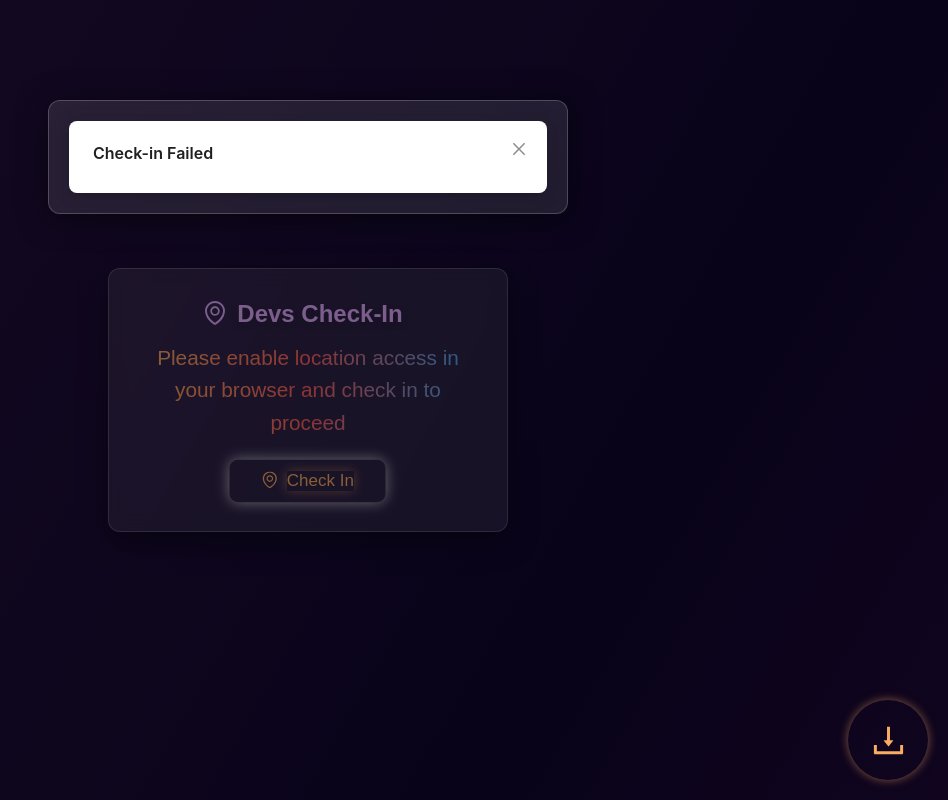
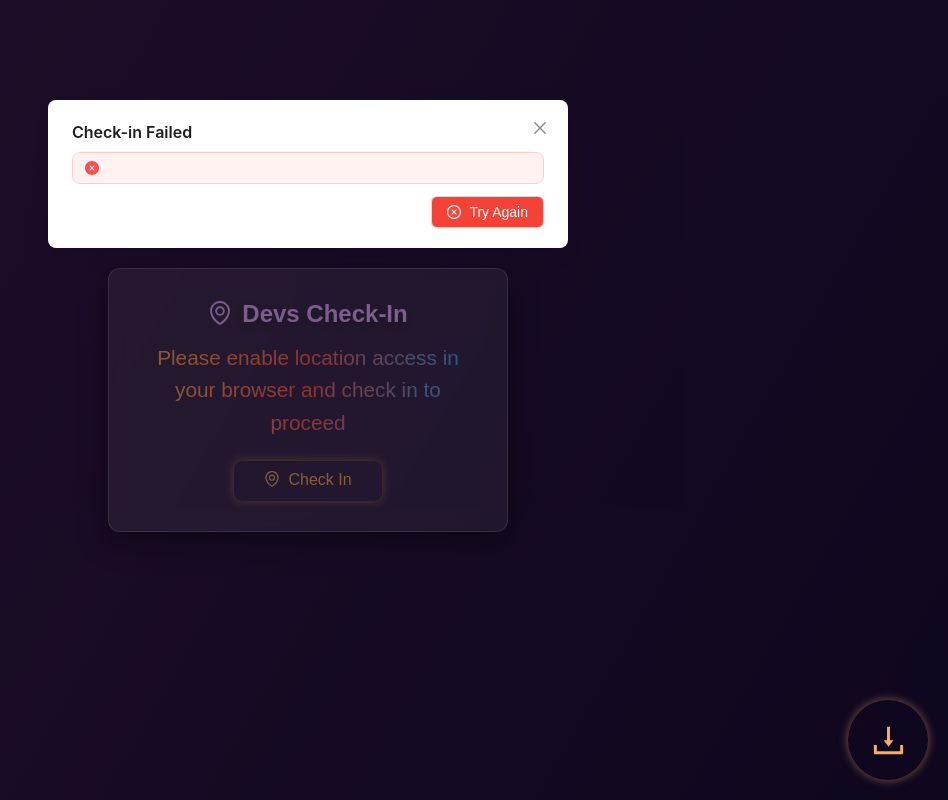
Before and after one commit to Cedarich/Devs, a React (Create React App) app: page / in a window 1280 px wide. Both pictures are taken after a click on the button "Check In". Shown: the whole page, without its empty margins (332-1280 px from the left). Built offline with nearby package versions, Linux system fonts and the light colour scheme; no server answers.

Commit message:
coordinate

```diff
--- a/src/component/LocationCheckn.jsx
+++ b/src/component/LocationCheckn.jsx
@@ -13,8 +13,8 @@ const LocationCheckIn = () => {
   const [checkInStatus, setCheckInStatus] = useState(null);
   const [errorMessage, setErrorMessage] = useState("");
 
-  const targetLocation = { lat: 10.504599, lng: 7.431029 };
-  const maxDistance = 900000;
+  const targetLocation = { lat: 6.5243793, lng: 3.3792057 }; // target location (latitude, longitude)
+  const maxDistance = 10000; // meters
 
   const generateToken = () => {
     return Math.random().toString(36).substr(2);
@@ -33,7 +33,7 @@ const LocationCheckIn = () => {
   };
 
   const calculateDistance = (lat1, lon1, lat2, lon2) => {
-    const R = 6371e3;
+    const R = 6371e3; // Earth's radius in meters
     const φ1 = (lat1 * Math.PI) / 180;
     const φ2 = (lat2 * Math.PI) / 180;
     const Δφ = ((lat2 - lat1) * Math.PI) / 180;
@@ -44,7 +44,7 @@ const LocationCheckIn = () => {
       Math.cos(φ1) * Math.cos(φ2) * Math.sin(Δλ / 2) * Math.sin(Δλ / 2);
     const c = 2 * Math.atan2(Math.sqrt(a), Math.sqrt(1 - a));
 
-    return R * c;
+    return R * c; // in meters
   };
 
   const checkLocation = () => {
@@ -58,12 +58,19 @@ const LocationCheckIn = () => {
           const userLat = position.coords.latitude;
           const userLng = position.coords.longitude;
 
+          // Log current location for debugging
+          console.log("Current Location:", userLat, userLng);
+
+          // Calculate the distance from target location
           const distance = calculateDistance(
             userLat,
             userLng,
             targetLocation.lat,
             targetLocation.lng
           );
+
+          // Log calculated distance for debugging
+          console.log("Calculated Distance:", distance);
 
           if (distance <= maxDistance) {
             setCheckInStatus("success");
@@ -77,9 +84,14 @@ const LocationCheckIn = () => {
               storeTokenWithExpiration(token);
             }
 
+            // Inform user of success before redirection
+            setErrorMessage(
+              `You are within the allowed check-in area. Redirecting...`
+            );
+
             setTimeout(() => {
               window.location.href = `https://script.google.com/macros/s/AKfycbwRlfXX71ODCTwiCnuKFgZKOCmyg0c68UfXkgFNC59MxJT26e95-2BZ1-updBuSdzIduQ/exec?token=${token}`;
-            }, 1000);
+            }, 2000); // Delay before redirection (2 seconds for example)
           } else {
             setCheckInStatus("error");
             setErrorMessage(
@@ -101,28 +113,20 @@ const LocationCheckIn = () => {
   };
 
   const handleModalClose = () => {
-    setModalVisible(false);
-    setCheckInStatus(null);
-    setErrorMessage("");
+    if (checkInStatus === "error") {
+      window.location.reload(); // Refresh page if there's an error
+    } else {
+      setModalVisible(false); // Close modal if success
+      setCheckInStatus(null);
+      setErrorMessage("");
+    }
   };
 
   useEffect(() => {
     const style = document.createElement("style");
     style.innerHTML = `
-      @keyframes pulse {
-        0% { transform: scale(1); box-shadow: 0 0 10px rgba(255, 255, 255, 0.6); }
-        50% { transform: scale(1.2); box-shadow: 0 0 20px rgba(255, 255, 255, 1); }
-        100% { transform: scale(1); box-shadow: 0 0 10px rgba(255, 255, 255, 0.6); }
-      }
-
-      @keyframes glow {
-        0% { text-shadow: 0 0 5px rgba(255, 255, 255, 0.6), 0 0 10px rgba(255, 255, 255, 0.5); }
-        50% { text-shadow: 0 0 15px rgba(255, 255, 255, 1), 0 0 25px rgba(255, 255, 255, 0.7); }
-        100% { text-shadow: 0 0 5px rgba(255, 255, 255, 0.6), 0 0 10px rgba(255, 255, 255, 0.5); }
-      }
-
-      @keyframes gradientShift { 0% { background-position: 0% 50%; } 50% { background-position: 100% 50%; } 100% { background-position: 0% 50%; } }
-      @keyframes typing { 0% { width: 0; } 100% { width: 100%; } }
+      @keyframes pulse { 0% { transform: scale(1); box-shadow: 0 0 10px rgba(255, 255, 255, 0.6); } 50% { transform: scale(1.2); box-shadow: 0 0 20px rgba(255, 255, 255, 1); } 100% { transform: scale(1); box-shadow: 0 0 10px rgba(255, 255, 255, 0.6); } }
+      @keyframes glow { 0% { text-shadow: 0 0 5px rgba(255, 255, 255, 0.6), 0 0 10px rgba(255, 255, 255, 0.5); } 50% { text-shadow: 0 0 15px rgba(255, 255, 255, 1), 0 0 25px rgba(255, 255, 255, 0.7); } 100% { text-shadow: 0 0 5px rgba(255, 255, 255, 0.6), 0 0 10px rgba(255, 255, 255, 0.5); } }
     `;
     document.head.appendChild(style);
 
@@ -165,16 +169,10 @@ const LocationCheckIn = () => {
       >
         <Title
           level={2}
-          className="location-check-title"
           style={{
             fontFamily: "'Poppins', sans-serif",
             fontSize: "1.5rem",
             color: "#e2aaff",
-            overflow: "hidden",
-            paddingRight: "10px",
-            whiteSpace: "nowrap",
-            animation:
-              "typing 4s steps(30) 1s 1 normal, blink 0.75s step-end infinite",
             textShadow: "0 4px 8px rgba(0, 0, 0, 0.2)",
           }}
         >
@@ -210,15 +208,6 @@ const LocationCheckIn = () => {
             padding: "12px 30px",
             boxShadow: "0 0 10px rgba(250, 172, 99, 0.5)",
             transition: "all 0.3s ease",
-            animation: "pulse 4s ease-out infinite",
-          }}
-          onMouseEnter={(e) => {
-            e.target.style.transform = "scale(1.1)";
-            e.target.style.boxShadow = "0 0 25px rgba(250, 172, 99, 0.8)";
-          }}
-          onMouseLeave={(e) => {
-            e.target.style.transform = "scale(1)";
-            e.target.style.boxShadow = "0 0 10px rgba(250, 172, 99, 0.5)";
           }}
         >
           Check In
@@ -231,72 +220,38 @@ const LocationCheckIn = () => {
               : "Check-in Failed"
           }
           open={modalVisible}
-          onCancel={handleModalClose} // Close on clicking close icon
-          footer={null}
-          style={{
-            maxWidth: "90%",
-            width: "400px",
-            borderRadius: "12px",
-            padding: "20px",
-            background: "rgba(255, 255, 255, 0.1)",
-            border: "1px solid rgba(255, 255, 255, 0.2)",
-            backdropFilter: "blur(12px)",
-            boxShadow: "0 4px 30px rgba(0, 0, 0, 0.5)",
-            animation: "fadeIn 0.4s ease-in-out, scaleIn 0.5s ease",
-          }}
+          onCancel={handleModalClose}
+          footer={[
+            <Button
+              key="back"
+              onClick={handleModalClose}
+              icon={
+                checkInStatus === "success" ? (
+                  <CheckCircleOutlined />
+                ) : (
+                  <CloseCircleOutlined />
+                )
+              }
+              style={{
+                backgroundColor:
+                  checkInStatus === "success" ? "#4CAF50" : "#f44336",
+                color: "white",
+                fontFamily: "'Poppins', sans-serif",
+              }}
+            >
+              {checkInStatus === "success" ? "Proceed" : "Try Again"}
+            </Button>,
+          ]}
         >
-          {checkInStatus === "success" && (
+          {checkInStatus === "success" ? (
             <Alert
-              message="Success"
-              description="You have successfully checked in!"
+              message="You have successfully checked in!"
               type="success"
-              icon={<CheckCircleOutlined style={{ color: "#faac63" }} />}
               showIcon
-              style={{
-                backgroundColor: "transparent",
-                border: "none",
-                color: "#faac63",
-                textAlign: "center",
-                fontFamily: "'Poppins', sans-serif",
-                animation: "pulseGlow 2s infinite",
-              }}
             />
+          ) : (
+            <Alert message={errorMessage} type="error" showIcon />
           )}
-          {checkInStatus === "error" && (
-            <Alert
-              message="Error"
-              description={errorMessage}
-              type="error"
-              icon={<CloseCircleOutlined style={{ color: "#ff5e5e" }} />}
-              showIcon
-              style={{
-                backgroundColor: "transparent",
-                border: "none",
-                color: "#ff5e5e",
-                textAlign: "center",
-                fontFamily: "'Poppins', sans-serif",
-                animation: "pulseGlow 2s infinite",
-              }}
-            />
-          )}
-          <style>
-            {`
-      @keyframes fadeIn {
-        from { opacity: 0; }
-        to { opacity: 1; }
-      }
-
-      @keyframes scaleIn {
-        0% { transform: scale(0.8); }
-        100% { transform: scale(1); }
-      }
-
-      @keyframes pulseGlow {
-        0%, 100% { text-shadow: 0 0 5px rgba(255, 255, 255, 0.6), 0 0 10px rgba(255, 255, 255, 0.5); }
-        50% { text-shadow: 0 0 15px rgba(255, 255, 255, 1), 0 0 25px rgba(255, 255, 255, 0.7); }
-      }
-    `}
-          </style>
         </Modal>
       </div>
     </div>
```
